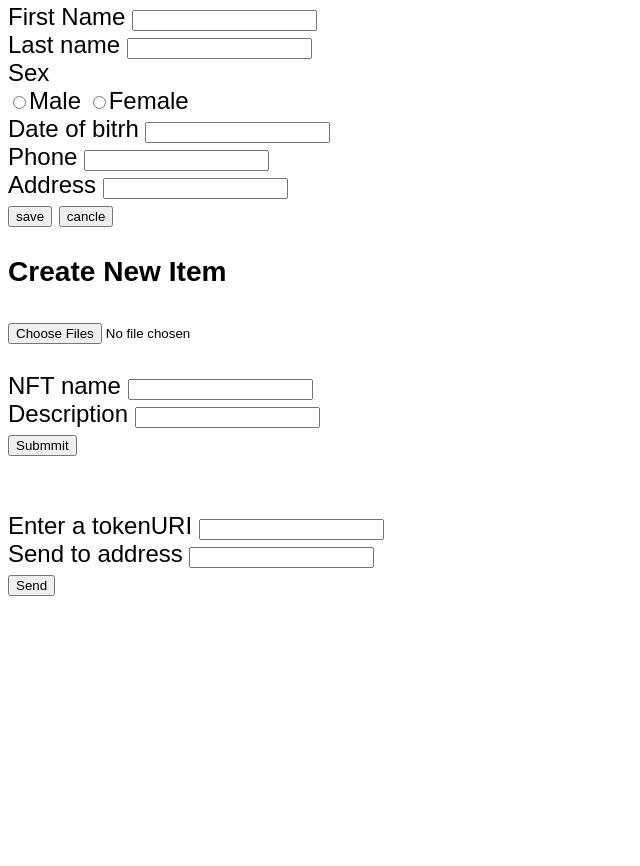
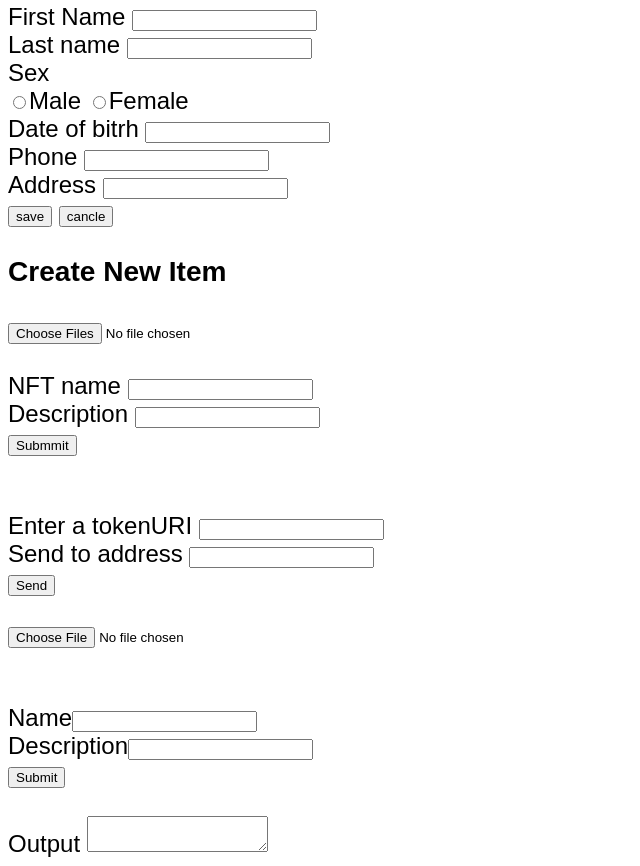
Before and after one commit to HomeLess-Mint-NFT/Ban_Ket_Hackathon_HomeLess_CoureWork, a website: page src/HomeLess_frontend/src/index.html in a window 1280 px wide. Shown: the part 1573-2439 px from the top of the page, without its empty margins (0-640 px from the left). Before the commit the page ends 2193 px from the top, so only its background shows below. Drawn offline with Linux system fonts and the light colour scheme; files that its build step writes are made by us from their sources.

Commit message:
Update index.html

```diff
--- a/src/HomeLess_frontend/src/index.html
+++ b/src/HomeLess_frontend/src/index.html
@@ -3,14 +3,13 @@
   <head>
     <meta charset="UTF-8" />
     <meta name="viewport" content="width=device-width" />
-    <title>HomePage</title>
+    <title>HomeLess</title>
     <base href="/" />
     <link rel="icon" href="favicon.ico" />
     <link type="text/css" rel="stylesheet" href="main.css" />
   </head>
   <body>
     <main>
-
       <button id="checkid" type="submit">Principal Id</button>
       <button id="balance" type="submit">Get Balance</button>
       <button id="connect" type="submit">Connect to plug</button>
@@ -220,13 +219,22 @@
         <button id="send">Send</button>
       </div>
     </p>
+    <input type="file" id="image-input" accept="image/jpeg, image/png, image/jpg">
 
-
-
+    <div id="display-image"></div>
+      <br>
+      <br>
+      Name<input type="text" id="namee" >
+      <br>
+      Description<input type="text" id="descript">
+      <br>
+      <button class="button" id="submit">Submit</button>
+      <br>
+      <br>
+      <div class="container" class="container mx-auto py-6 px-2 mt-20">
+        <label class="text-gray-500 mb-1 block">Output</label>
+        <textarea id="output" class="h-40 w-full border-2 rounded-md border-gray-300 p-2"></textarea>
+      </div>
     </main>
-
-
-
-
   </body>
 </html>
```
